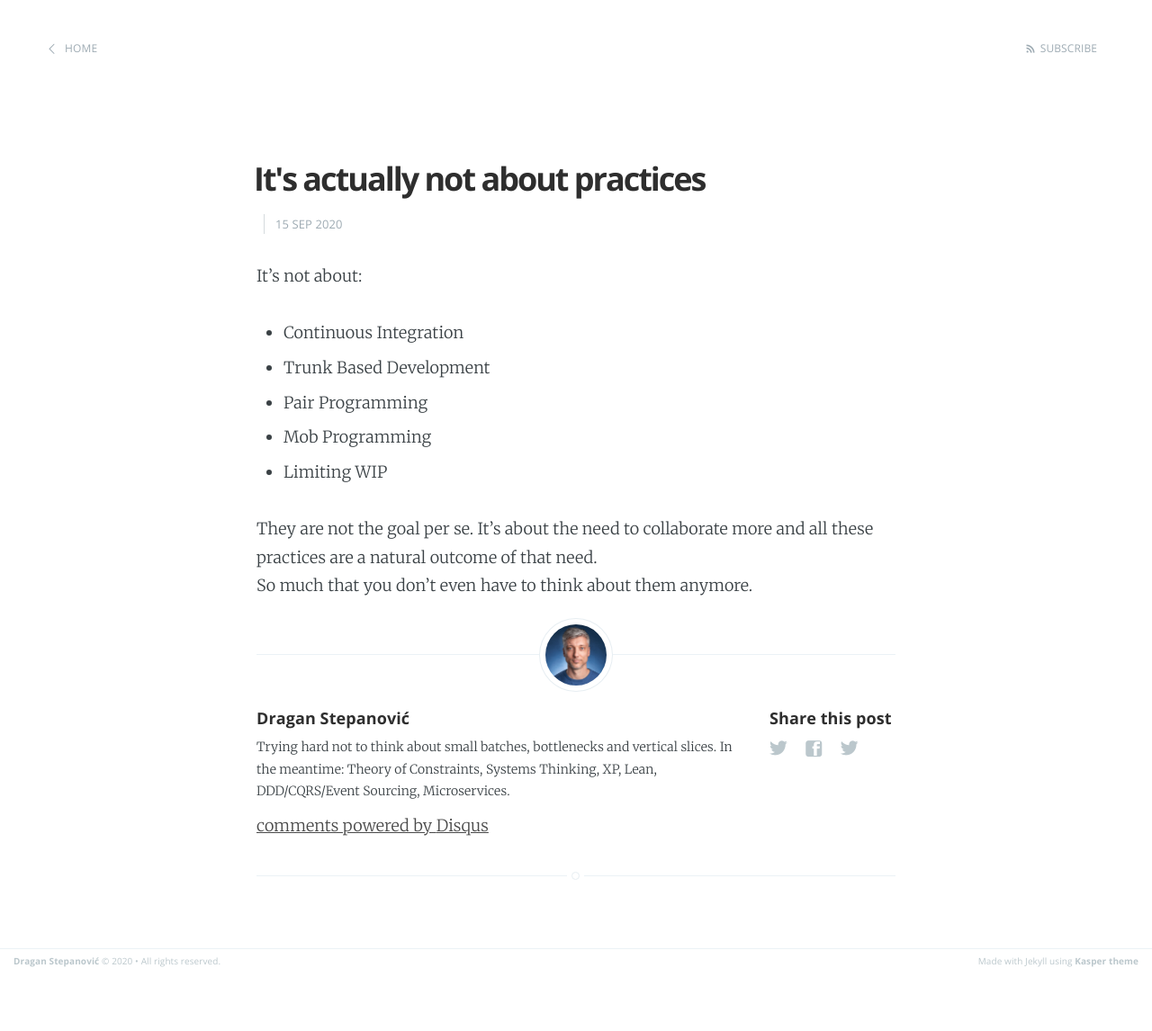
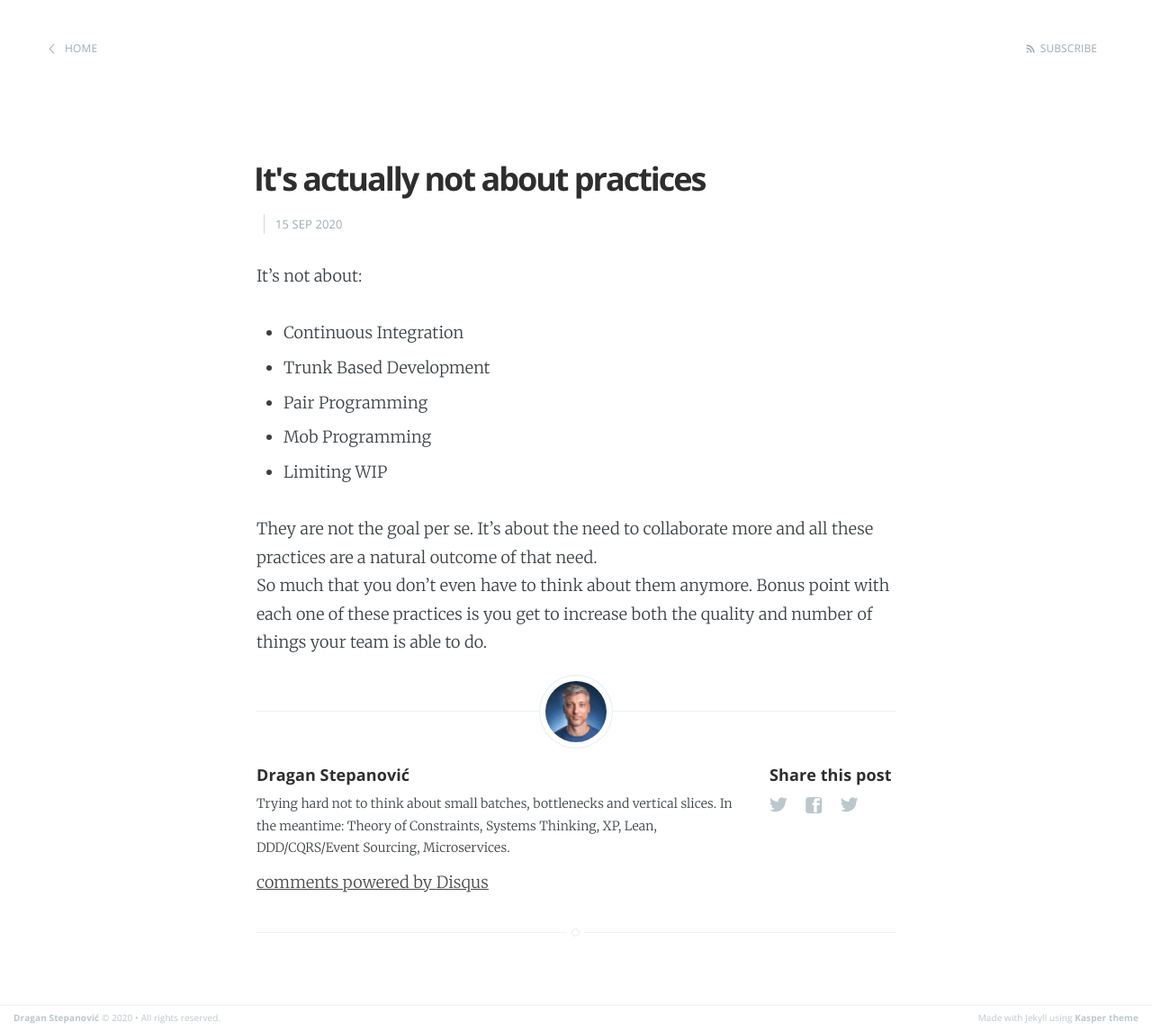
Before and after one commit to dragan-stepanovic/dragan-stepanovic.github.io, a Jekyll site: the page built from _posts/2020-09-15-it-is-not-about-practices.md, in a window 1280 px wide. Shown: the whole page at 90% size. Built offline with Jekyll 4.4.1, drawn with Linux system fonts in a browser that asks for light colours; our own code applies the rules of GitHub Pages for plain Markdown files; comment, search, counter and statistics services are not loaded; before the commit the page ends 1083 px from its top, so only the background shows below that.

Commit message:
Update 2020-09-15-it-is-not-about-practices.md

```diff
--- a/_posts/2020-09-15-it-is-not-about-practices.md
+++ b/_posts/2020-09-15-it-is-not-about-practices.md
@@ -12,3 +12,4 @@ It's not about:
 They are not the goal per se.
 It's about the need to collaborate more and all these practices are a natural outcome of that need.
 So much that you don't even have to think about them anymore.
+Bonus point with each one of these practices is you get to increase both the quality and number of things your team is able to do.
```
